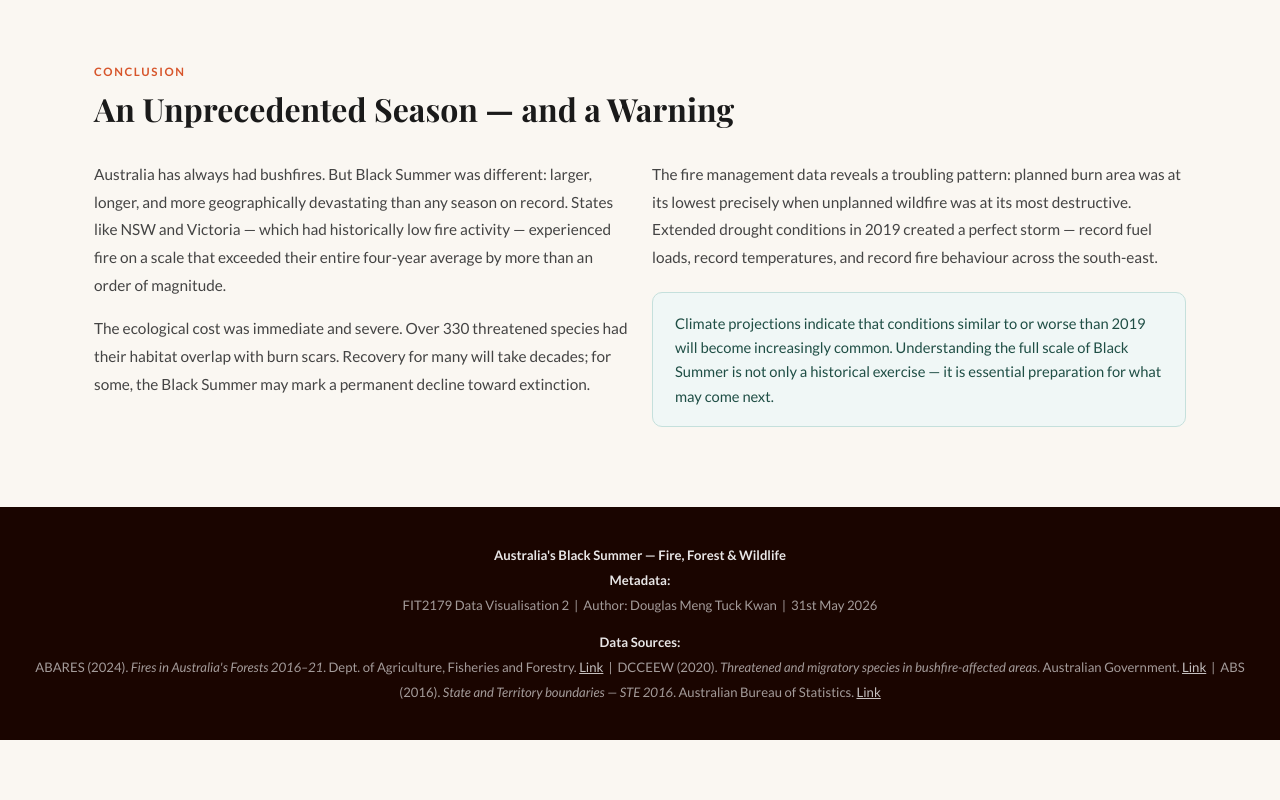
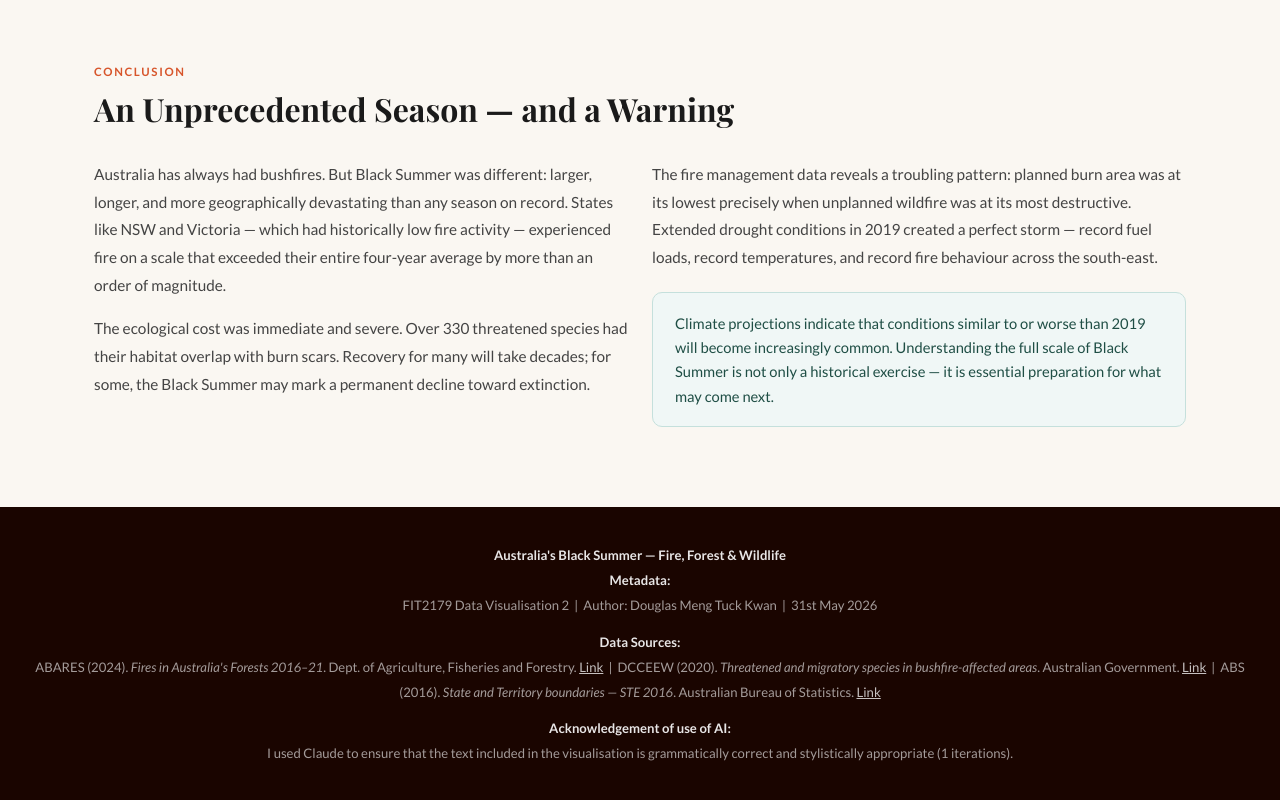
Before and after one commit to douglas-kwan/FIT2179-DV2, a plain HTML site: page index.html in a window 1280 px wide. Shown: the part 4179-4979 px from the top of the page. Before the commit the page ends 4919 px from the top, so only its background shows below. Drawn offline with nearby package versions, Linux system fonts and the light colour scheme; a script that the page names is missing.

Commit message:
Added AI declaration

```diff
--- a/index.html
+++ b/index.html
@@ -329,6 +329,10 @@
       <a href="https://www.abs.gov.au/AUSSTATS/abs@.nsf/DetailsPage/1270.0.55.001July%202016?OpenDocument" target="_blank">Link</a>
 
     </p>
+    <p style="margin-top:12px;">
+      <strong>Acknowledgement of use of AI:</strong><br/>
+      I used Claude to ensure that the text included in the visualisation is grammatically correct and stylistically appropriate (1 iterations).
+    </p>
   </footer>
 
   <script src="js/vega_vis.js"></script>
```
